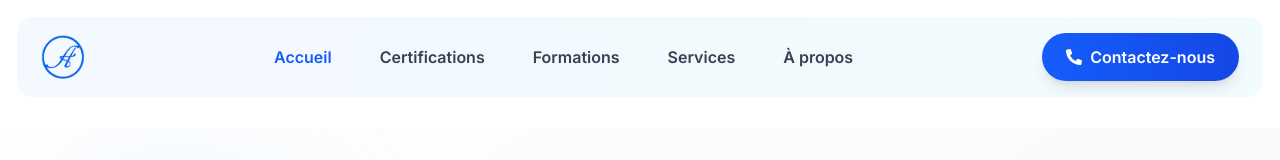
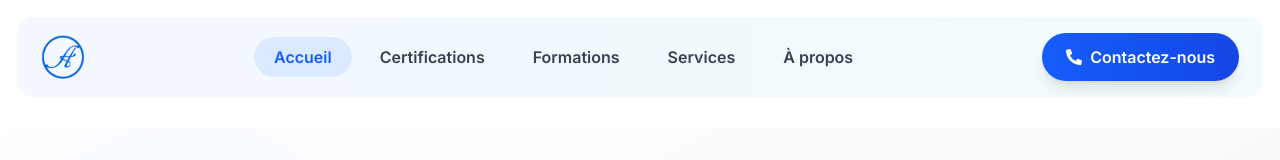
Before and after one commit to 7even5iv/afrilane-website, a React (Vite) app: page / in a window 1280 px wide. Shown: the top 160 px of the page. Built offline with nearby package versions, Linux system fonts and the light colour scheme.

Commit message:
new design

```diff
--- a/src/components/layout/Header.tsx
+++ b/src/components/layout/Header.tsx
@@ -1,5 +1,5 @@
 import { useEffect, useState } from "react";
-import { Link, useLocation } from 'react-router-dom';
+import { Link, useLocation } from "react-router-dom";
 import { motion, AnimatePresence } from "framer-motion";
 
 import {
@@ -11,7 +11,7 @@ import {
     FaInfoCircle,
     FaPhoneAlt,
     FaLinkedin,
-    FaFacebook
+    FaFacebook,
 } from "react-icons/fa";
 
 import logo from "../../assets/logo.png";
@@ -19,26 +19,61 @@ import logo from "../../assets/logo.png";
 const Header = () => {
     const [isOpen, setIsOpen] = useState(false);
     const [isScrolled, setIsScrolled] = useState(false);
-    const location = useLocation(); // Pour savoir quelle page est active
+
+    const location = useLocation();
 
     useEffect(() => {
         const handleScroll = () => {
             setIsScrolled(window.scrollY > 20);
         };
+
         window.addEventListener("scroll", handleScroll);
-        return () => window.removeEventListener("scroll", handleScroll);
+
+        return () => {
+            window.removeEventListener("scroll", handleScroll);
+        };
     }, []);
 
+    // Bloquer le scroll quand le menu mobile est ouvert
+    useEffect(() => {
+        document.body.style.overflow = isOpen ? "hidden" : "auto";
+
+        return () => {
+            document.body.style.overflow = "auto";
+        };
+    }, [isOpen]);
+
     const menuItems = [
-        { name: "Accueil", href: "/", icon: FaHome },
-        { name: "Certifications", href: "/certifications", icon: FaCertificate },
-        { name: "Formations", href: "/formations", icon: FaChalkboardTeacher },
-        { name: "Services", href: "/expertise", icon: FaConciergeBell },
-        { name: "À propos", href: "/a-propos", icon: FaInfoCircle }
+        {
+            name: "Accueil",
+            href: "/",
+            icon: FaHome,
+        },
+        {
+            name: "Certifications",
+            href: "/certifications",
+            icon: FaCertificate,
+        },
+        {
+            name: "Formations",
+            href: "/formations",
+            icon: FaChalkboardTeacher,
+        },
+        {
+            name: "Services",
+            href: "/expertise",
+            icon: FaConciergeBell,
+        },
+        {
+            name: "À propos",
+            href: "/a-propos",
+            icon: FaInfoCircle,
+        },
     ];
 
     return (
         <>
+            {/* HEADER */}
             <header className="fixed top-0 left-0 w-full z-50">
                 <motion.div
                     initial={{ y: -100, opacity: 0 }}
@@ -46,15 +81,18 @@ const Header = () => {
                     transition={{ duration: 0.6 }}
                     className="max-w-7xl mx-auto px-4 pt-4"
                 >
-                    {/* MAIN NAVBAR */}
-                    <div className={`relative transition-all duration-500 rounded-2xl ${isScrolled
-                            ? "bg-white/70 backdrop-blur-2xl border border-white/20 shadow-2xl"
+                    <div
+                        className={`relative rounded-2xl transition-all duration-500 ${isScrolled
+                                ? "bg-white/80 backdrop-blur-2xl border border-white/20 shadow-2xl"
                                 : "bg-white/40 backdrop-blur-xl border border-white/10"
-                        }`}>
-
+                            }`}
+                    >
+                        {/* Glow */}
                         <div className="absolute inset-0 rounded-2xl bg-gradient-to-r from-blue-500/5 to-cyan-500/5 pointer-events-none" />
 
+                        {/* CONTENT */}
                         <div className="relative flex items-center justify-between h-20 px-6">
+
                             {/* LOGO */}
                             <Link to="/">
                                 <motion.img
@@ -62,43 +100,69 @@ const Header = () => {
                                     alt="Afrilane"
                                     className="h-11 w-auto"
                                     whileHover={{ scale: 1.05 }}
-                                    transition={{ type: "spring", stiffness: 400 }}
+                                    transition={{
+                                        type: "spring",
+                                        stiffness: 400,
+                                    }}
                                 />
                             </Link>
 
-                            {/* DESKTOP NAV */}
+                            {/* NAVIGATION DESKTOP */}
                             <nav className="hidden lg:flex items-center gap-2">
-                                {menuItems.map((item) => (
+                                {menuItems.map((item) => {
+                                    const isActive =
+                                        location.pathname === item.href;
+
+                                    return (
                                         <Link
                                             key={item.name}
                                             to={item.href}
-                                        className={`relative px-5 py-2 rounded-full font-semibold transition-all duration-300 group ${location.pathname === item.href ? 'text-blue-600' : 'text-gray-700'
+                                            className={`relative px-5 py-2 rounded-full font-semibold overflow-hidden transition-all duration-300 group ${isActive
+                                                    ? "text-blue-600"
+                                                    : "text-gray-700 hover:text-blue-600"
                                                 }`}
                                         >
-                                        <span className="absolute inset-0 rounded-full bg-blue-50 scale-0 group-hover:scale-100 transition-transform duration-300" />
-                                        <span className="relative z-10">{item.name}</span>
+                                            <span
+                                                className={`absolute inset-0 rounded-full transition-transform duration-300 ${isActive
+                                                        ? "bg-blue-100 scale-100"
+                                                        : "bg-blue-50 scale-0 group-hover:scale-100"
+                                                    }`}
+                                            />
+
+                                            <span className="relative z-10">
+                                                {item.name}
+                                            </span>
                                         </Link>
-                                ))}
+                                    );
+                                })}
                             </nav>
 
-                            {/* CTA - Bouton Contact */}
+                            {/* CTA DESKTOP */}
                             <div className="hidden lg:block">
                                 <Link to="/contact">
                                     <motion.div
-                                        whileHover={{ scale: 1.04, y: -2 }}
-                                        whileTap={{ scale: 0.97 }}
+                                        whileHover={{
+                                            scale: 1.04,
+                                            y: -2,
+                                        }}
+                                        whileTap={{
+                                            scale: 0.97,
+                                        }}
                                         className="group relative overflow-hidden bg-gradient-to-r from-blue-600 to-blue-700 text-white px-6 py-3 rounded-full font-semibold shadow-lg cursor-pointer"
                                     >
                                         <span className="absolute inset-0 bg-white/20 translate-y-full group-hover:translate-y-0 transition-transform duration-300" />
+
                                         <span className="relative flex items-center gap-2">
-                                            <FaPhoneAlt /> Contactez-nous
+                                            <FaPhoneAlt />
+                                            Contactez-nous
                                         </span>
                                     </motion.div>
                                 </Link>
                             </div>
 
-                            {/* MOBILE BUTTON */}
+                            {/* BOUTON MOBILE */}
                             <motion.button
+                                type="button"
                                 onClick={() => setIsOpen(true)}
                                 whileTap={{ scale: 0.9 }}
                                 className="lg:hidden relative w-11 h-11 rounded-full bg-white/50 backdrop-blur-md border border-white/20 flex flex-col justify-center items-center gap-1.5"
@@ -112,52 +176,90 @@ const Header = () => {
                 </motion.div>
             </header>
 
-            {/* MOBILE MENU */}
+            {/* MENU MOBILE */}
             <AnimatePresence>
                 {isOpen && (
                     <>
+                        {/* OVERLAY */}
                         <motion.div
-                            className="fixed inset-0 bg-black/60 backdrop-blur-md z-[60]"
                             initial={{ opacity: 0 }}
                             animate={{ opacity: 1 }}
                             exit={{ opacity: 0 }}
                             onClick={() => setIsOpen(false)}
+                            className="fixed inset-0 bg-black/60 backdrop-blur-md z-[60]"
                         />
 
+                        {/* DRAWER */}
                         <motion.div
                             initial={{ x: "100%" }}
                             animate={{ x: 0 }}
                             exit={{ x: "100%" }}
-                            transition={{ type: "spring", stiffness: 280, damping: 28 }}
+                            transition={{
+                                type: "spring",
+                                stiffness: 280,
+                                damping: 28,
+                            }}
                             className="fixed top-0 right-0 h-full w-full max-w-sm bg-white/95 backdrop-blur-2xl shadow-2xl z-[70] overflow-hidden"
                         >
-                            <div className="relative flex flex-col h-full p-8">
-                                {/* HEADER MENU MOBILE */}
+                            <div className="flex flex-col h-full p-8">
+
+                                {/* TOP */}
                                 <div className="flex items-center justify-between mb-10">
-                                    <img src={logo} alt="Afrilane" className="h-10" />
+                                    <img
+                                        src={logo}
+                                        alt="Afrilane"
+                                        className="h-10"
+                                    />
+
                                     <button
+                                        type="button"
                                         onClick={() => setIsOpen(false)}
-                                        className="w-11 h-11 rounded-full bg-gray-100 flex items-center justify-center"
+                                        className="w-11 h-11 rounded-full bg-gray-100 hover:bg-gray-200 transition-colors flex items-center justify-center"
                                     >
                                         <FaTimes className="text-gray-700" />
                                     </button>
                                 </div>
 
-                                {/* LINKS MOBILE */}
+                                {/* NAVIGATION MOBILE */}
                                 <nav className="flex flex-col gap-3 flex-1">
-                                    {menuItems.map((item, index) => {
+                                    {menuItems.map((item) => {
                                         const Icon = item.icon;
+
+                                        const isActive =
+                                            location.pathname === item.href;
+
                                         return (
                                             <Link
-                                                key={index}
+                                                key={item.name}
                                                 to={item.href}
-                                                onClick={() => setIsOpen(false)}
-                                                className="group flex items-center gap-4 p-4 rounded-2xl hover:bg-blue-50 transition-all"
+                                                onClick={() =>
+                                                    setIsOpen(false)
+                                                }
+                                                className={`group flex items-center gap-4 p-4 rounded-2xl transition-all ${isActive
+                                                        ? "bg-blue-50"
+                                                        : "hover:bg-blue-50"
+                                                    }`}
                                             >
-                                                <div className="w-12 h-12 rounded-xl bg-gray-100 group-hover:bg-blue-100 flex items-center justify-center transition-colors">
-                                                    <Icon className="text-gray-700 group-hover:text-blue-600 text-lg" />
+                                                <div
+                                                    className={`w-12 h-12 rounded-xl flex items-center justify-center transition-colors ${isActive
+                                                            ? "bg-blue-100"
+                                                            : "bg-gray-100 group-hover:bg-blue-100"
+                                                        }`}
+                                                >
+                                                    <Icon
+                                                        className={`text-lg ${isActive
+                                                                ? "text-blue-600"
+                                                                : "text-gray-700 group-hover:text-blue-600"
+                                                            }`}
+                                                    />
                                                 </div>
-                                                <span className="text-lg font-semibold text-gray-800 group-hover:text-blue-600">
+
+                                                <span
+                                                    className={`text-lg font-semibold ${isActive
+                                                            ? "text-blue-600"
+                                                            : "text-gray-800 group-hover:text-blue-600"
+                                                        }`}
+                                                >
                                                     {item.name}
                                                 </span>
                                             </Link>
@@ -165,18 +267,36 @@ const Header = () => {
                                     })}
                                 </nav>
 
-                                {/* CTA MOBILE */}
+                                {/* FOOTER MOBILE */}
                                 <div className="pt-8 border-t border-gray-200">
-                                    <Link to="/contact" onClick={() => setIsOpen(false)}>
-                                        <button className="w-full bg-gradient-to-r from-blue-600 to-blue-700 text-white py-4 rounded-2xl font-semibold shadow-lg flex items-center justify-center gap-2">
-                                            <FaPhoneAlt /> Contactez-nous
+                                    <Link
+                                        to="/contact"
+                                        onClick={() => setIsOpen(false)}
+                                    >
+                                        <button
+                                            type="button"
+                                            className="w-full bg-gradient-to-r from-blue-600 to-blue-700 text-white py-4 rounded-2xl font-semibold shadow-lg flex items-center justify-center gap-2 hover:opacity-90 transition-opacity"
+                                        >
+                                            <FaPhoneAlt />
+                                            Contactez-nous
                                         </button>
                                     </Link>
 
                                     {/* SOCIALS */}
                                     <div className="flex justify-center gap-4 mt-8">
-                                        <a href="#" className="w-11 h-11 rounded-full bg-gray-100 hover:bg-blue-600 hover:text-white flex items-center justify-center transition-all"><FaLinkedin /></a>
-                                        <a href="#" className="w-11 h-11 rounded-full bg-gray-100 hover:bg-blue-700 hover:text-white flex items-center justify-center transition-all"><FaFacebook /></a>
+                                        <a
+                                            href="#"
+                                            className="w-11 h-11 rounded-full bg-gray-100 hover:bg-blue-600 hover:text-white flex items-center justify-center transition-all"
+                                        >
+                                            <FaLinkedin />
+                                        </a>
+
+                                        <a
+                                            href="#"
+                                            className="w-11 h-11 rounded-full bg-gray-100 hover:bg-blue-700 hover:text-white flex items-center justify-center transition-all"
+                                        >
+                                            <FaFacebook />
+                                        </a>
                                     </div>
                                 </div>
                             </div>
```
Lines whose indentation alone changed are shown as unchanged.
